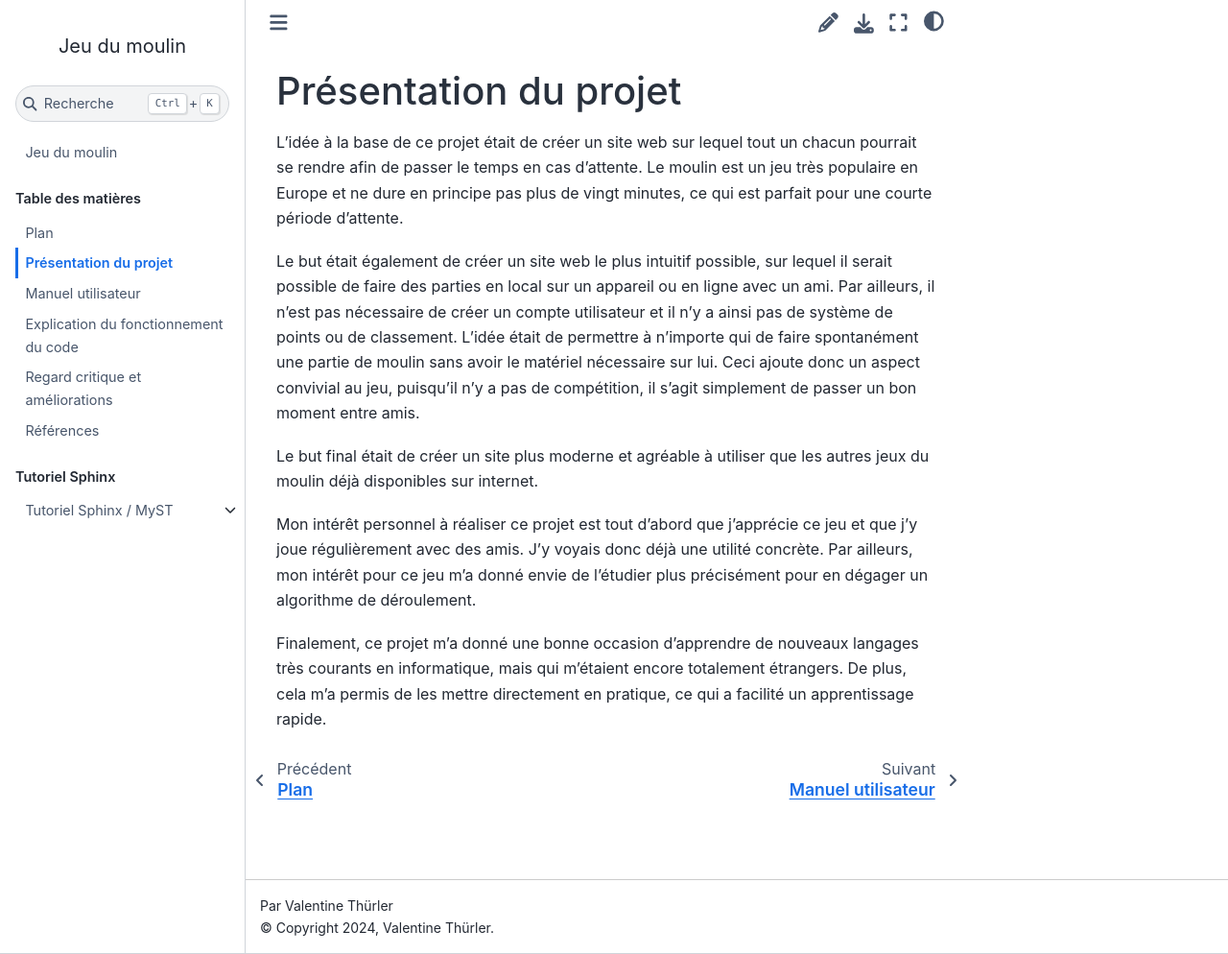
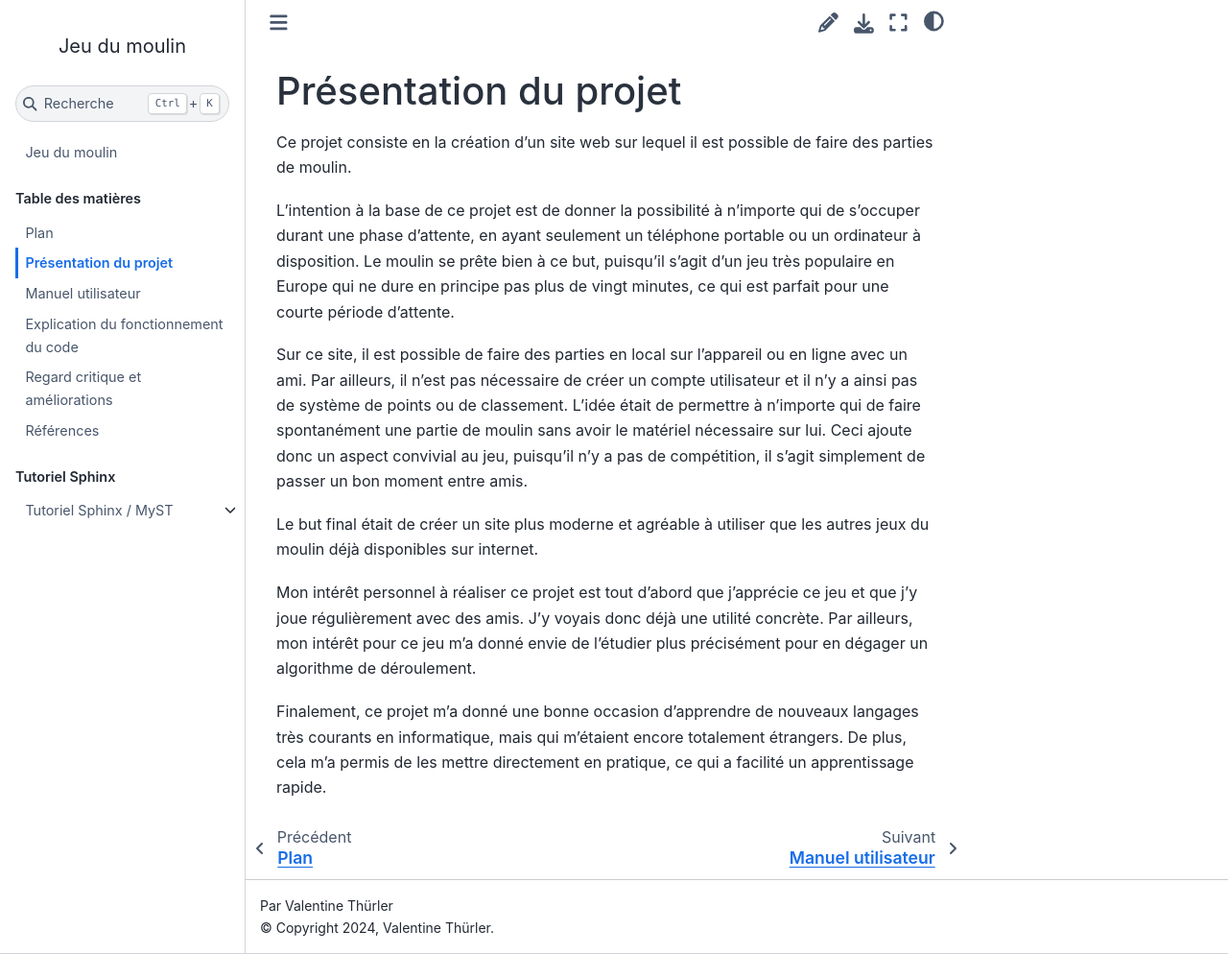
Before and after one commit to valentinethrlr/projet_moulin_documentation, a Sphinx documentation site: the page built from source/presentation.md, in a window 1280 px wide and 994 px high. Shown: the whole window at 96% size. Built offline with Sphinx 7.4.7 and the Sphinx Book theme 1.1.4, drawn with Linux system fonts in a browser that asks for light colours.

Commit message:
reformulations presentation

```diff
--- a/source/presentation.md
+++ b/source/presentation.md
@@ -2,9 +2,11 @@
 
 # Présentation du projet
 
-L'idée à la base de ce projet était de créer un site web sur lequel tout un chacun pourrait se rendre afin de passer le temps en cas d'attente. Le moulin est un jeu très populaire en Europe et ne dure en principe pas plus de vingt minutes, ce qui est parfait pour une courte période d'attente.
+Ce projet consiste en la création d'un site web sur lequel il est possible de faire des parties de moulin.
 
-Le but était également de créer un site web le plus intuitif possible, sur lequel il serait possible de faire des parties en local sur un appareil ou en ligne avec un ami. Par ailleurs, il n'est pas nécessaire de créer un compte utilisateur et il n'y a ainsi pas de système de points ou de classement. L'idée était de permettre à n'importe qui de faire spontanément une partie de moulin sans avoir le matériel nécessaire sur lui. Ceci ajoute donc un aspect convivial au jeu, puisqu'il n'y a pas de compétition, il s'agit simplement de passer un bon moment entre amis.
+L'intention à la base de ce projet est de donner la possibilité à n'importe qui de s'occuper durant une phase d'attente, en ayant seulement un téléphone portable ou un ordinateur à disposition. Le moulin se prête bien à ce but, puisqu'il s'agit d'un jeu très populaire en Europe qui ne dure en principe pas plus de vingt minutes, ce qui est parfait pour une courte période d'attente.
+
+Sur ce site, il est possible de faire des parties en local sur l'appareil ou en ligne avec un ami. Par ailleurs, il n'est pas nécessaire de créer un compte utilisateur et il n'y a ainsi pas de système de points ou de classement. L'idée était de permettre à n'importe qui de faire spontanément une partie de moulin sans avoir le matériel nécessaire sur lui. Ceci ajoute donc un aspect convivial au jeu, puisqu'il n'y a pas de compétition, il s'agit simplement de passer un bon moment entre amis.
 
 Le but final était de créer un site plus moderne et agréable à utiliser que les autres jeux du moulin déjà disponibles sur internet.
 
```
